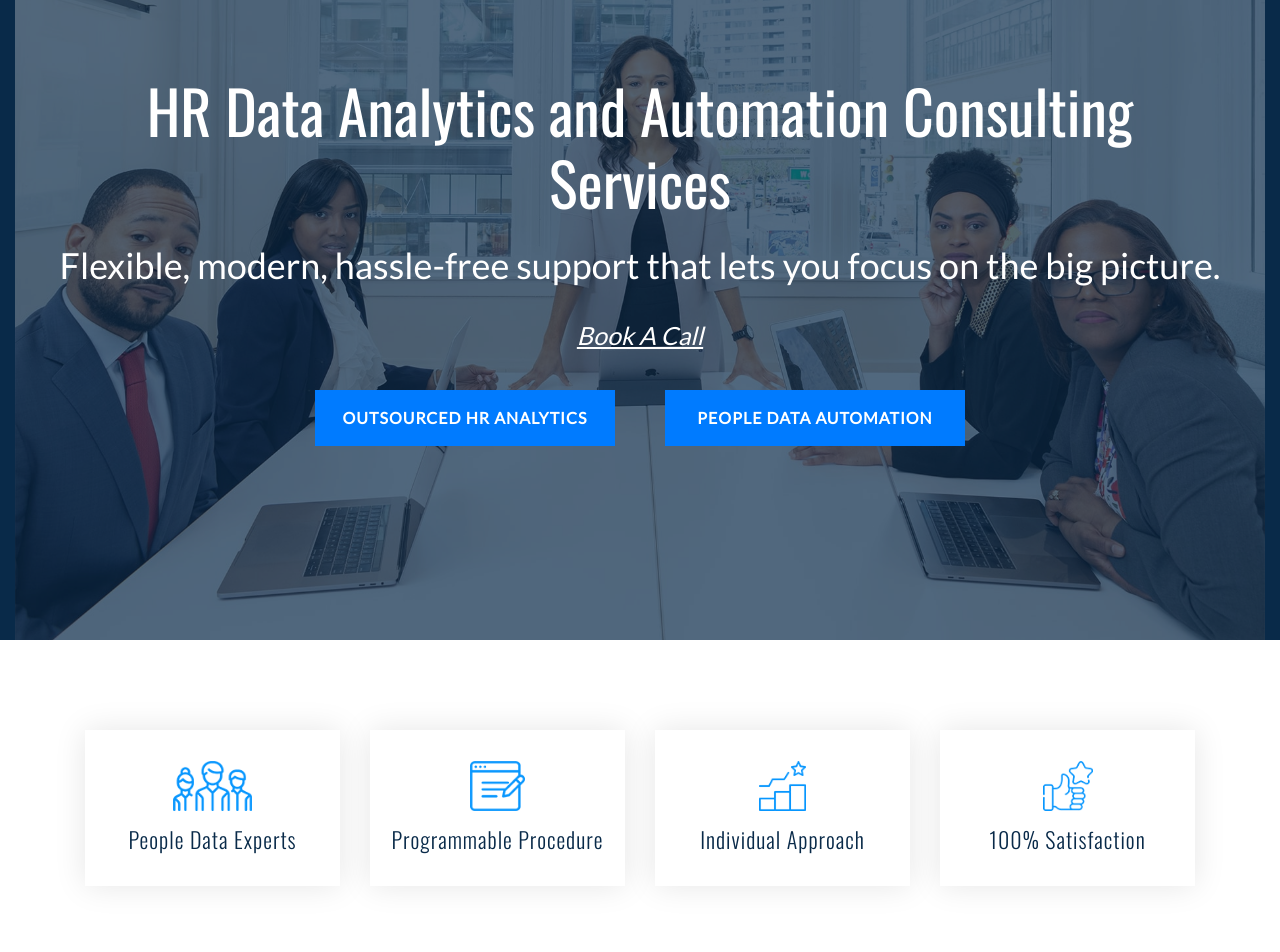
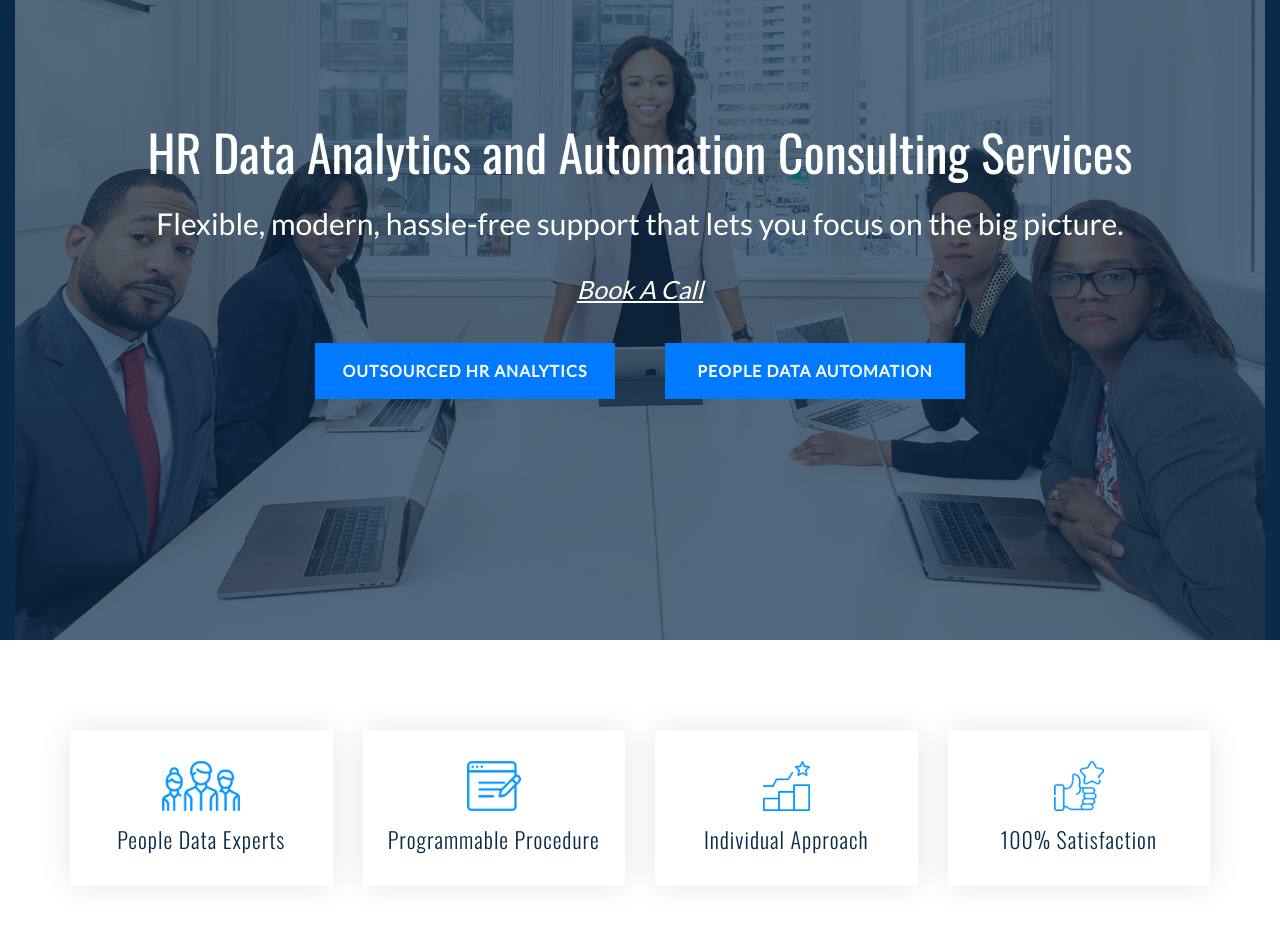
Before and after one commit to juli20008/CodableHR, a plain HTML site: page index.html in a window 1280 px wide. Shown: the part 160-1112 px from the top of the page. Drawn offline with nearby package versions, Linux system fonts and the light colour scheme.

Commit message:
2024Sep9

```diff
--- a/css/style.css
+++ b/css/style.css
@@ -45,8 +45,8 @@ a:focus {
 
 .container {
     width: 100%; /* Ensure it spans the full width if not already set */
-    padding-right: 15px;
-    padding-left: 15px;
+    padding-right: 0;
+    padding-left: 0;
     margin-right: auto;
     margin-left: auto;
 }
@@ -291,7 +291,7 @@ a:focus {
     position: relative;
     width: 100%;
     height: calc(100vh - 35px);
-    min-height: 400px;
+    min-height: 540px;
     background: #092a49;
     margin-bottom: 45px;
 }
@@ -357,7 +357,7 @@ a:focus {
 .carousel .carousel-text h1 {
     text-align: center;
     color: #ffffff;
-    font-size: 60px;
+    font-size: 50px;
     font-weight: 200;
     margin-bottom: 20px;
 }
@@ -480,7 +480,7 @@ a:focus {
 
 @media (max-width: 991.98px) {
     .carousel .carousel-text h1 {
-        font-size: 32px; /* Adjusted for better visibility */
+        font-size: 28; /* Adjusted for better visibility */
     }
     .carousel .carousel-text p {
         font-size: 18px; /* Increased from 16px for better readability */
@@ -1632,7 +1632,7 @@ a:focus {
 }
 
 h1 {
-    font-size: 24px; /* Ensures the headline is prominently displayed */
+    font-size: 20px; /* Ensures the headline is prominently displayed */
     margin-bottom: 20px; /* Space below the headline */
     color: #333; /* Adjust color to fit your design */
 }
--- a/index.html
+++ b/index.html
@@ -77,7 +77,7 @@
                         </div>
                         <div class="carousel-text">
                             <h1><strong>HR Data Analytics and Automation Consulting Services</strong></h1>
-                            <p style="font-size: 36px;">
+                            <p style="font-size: 30px;">
                                 Flexible, modern, hassle-free support that lets you focus on the big picture.
                             </P>
                             <a href="contact.html" style="color: white; text-decoration: underline; font-style: italic; font-size: 25px; margin-bottom: 20px; display: inline-block;">Book A Call</a>
```
Also changed, not shown: img/favicon.png (added).
